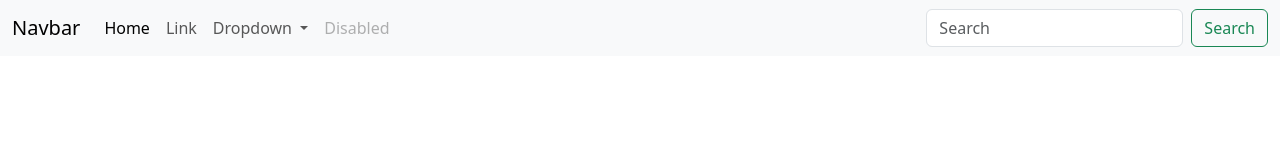
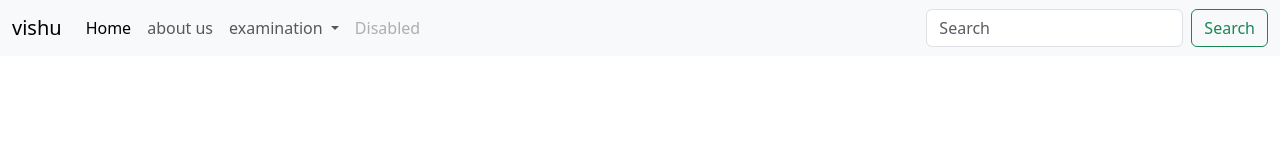
Before and after one commit to shubhmpandey77/branchinglearn, a plain HTML site: page index.html in a window 1280 px wide. Drawn offline with nearby package versions, Linux system fonts and the light colour scheme.

Commit message:
renamed navbar

```diff
--- a/index.html
+++ b/index.html
@@ -9,7 +9,7 @@
   <body>
     <nav class="navbar navbar-expand-lg bg-body-tertiary">
         <div class="container-fluid">
-          <a class="navbar-brand" href="#">Navbar</a>
+          <a class="navbar-brand" href="#">vishu</a>
           <button class="navbar-toggler" type="button" data-bs-toggle="collapse" data-bs-target="#navbarSupportedContent" aria-controls="navbarSupportedContent" aria-expanded="false" aria-label="Toggle navigation">
             <span class="navbar-toggler-icon"></span>
           </button>
@@ -19,11 +19,11 @@
                 <a class="nav-link active" aria-current="page" href="#">Home</a>
               </li>
               <li class="nav-item">
-                <a class="nav-link" href="#">Link</a>
+                <a class="nav-link" href="#">about us</a>
               </li>
               <li class="nav-item dropdown">
                 <a class="nav-link dropdown-toggle" href="#" role="button" data-bs-toggle="dropdown" aria-expanded="false">
-                  Dropdown
+                  examination
                 </a>
                 <ul class="dropdown-menu">
                   <li><a class="dropdown-item" href="#">Action</a></li>
```
